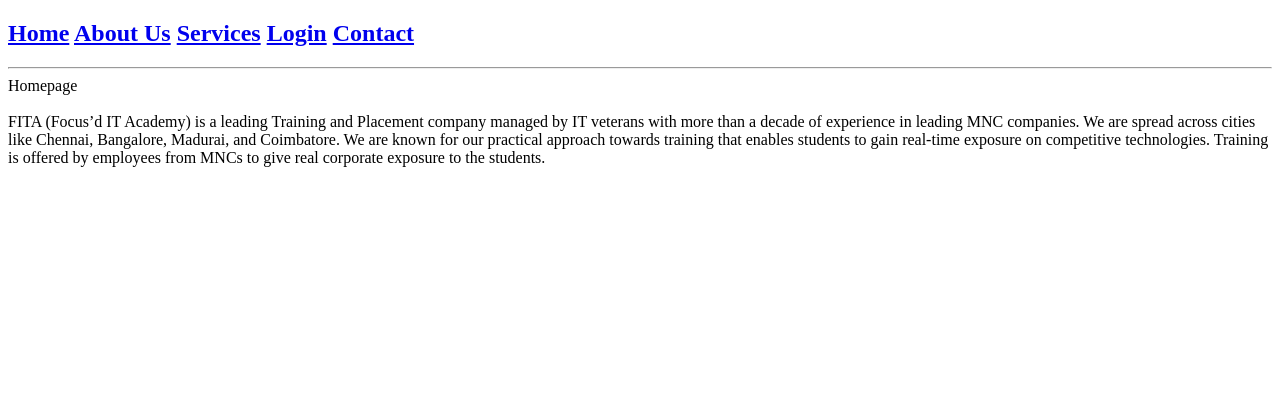
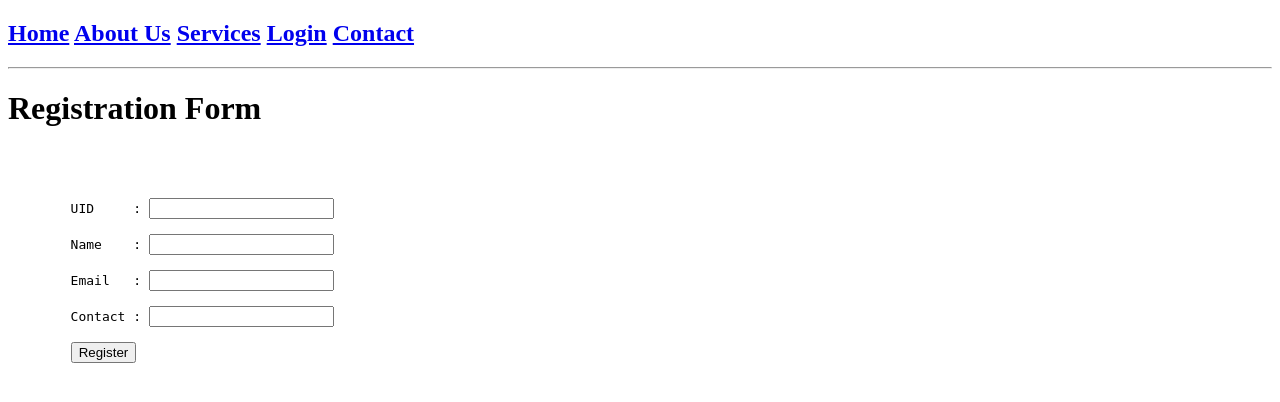
Before and after one commit to VigneshSahoo/Arch, a Django app: page / in a window 1280 px wide. Shown: the top 402 px of the page. Run offline with Django 4.2, Linux system fonts and the light colour scheme.

Commit message:
Created models.

```diff
--- a/website/data_file.py
+++ /dev/null
@@ -1,13 +0,0 @@
-services_offered = [
-    'Interior Designing',
-    'Landscape',
-    'Constructions',
-    'Rework',
-    '2D/3D Floor Plans'
-]
-
-intro = ('FITA (Focus’d IT Academy) is a leading Training and Placement company managed by IT veterans with more than '
-         'a decade of experience in leading MNC companies. We are spread across cities like Chennai, Bangalore, '
-         'Madurai, and Coimbatore. We are known for our practical approach towards training that enables students to '
-         'gain real-time exposure on competitive technologies. Training is offered by employees from MNCs to give '
-         'real corporate exposure to the students.')
--- a/website/templates/index.html
+++ b/website/templates/index.html
@@ -7,10 +7,19 @@
     <title>Home</title>
 </head>
 <body>
-Homepage
+<h1>Registration Form</h1>
 <br>
 <br>
-{{ intro }}
+<form name="register" method="POST" action="" >
+    {% csrf_token %}
+    <pre>
+        UID     : <input type="text" name="tu_id" value="" width="200"><br>
+        Name    : <input type="text" name="tu_name" value="" width="200"><br>
+        Email   : <input type="text" name="tu_email" value="" width="200"><br>
+        Contact : <input type="text" name="tu_contact" value="" width="200"><br>
+        <input type="submit" name="reg" value="Register" width="300" height="100">
+    </pre>
+</form>
 </body>
 {% endblock %}
 </html>
--- a/website/views.py
+++ b/website/views.py
@@ -1,10 +1,17 @@
 from django.shortcuts import render
-from . import data_file
+from . import models
 
 
 def index_page(request):
-    context = {'intro': data_file.intro}
-    return render(request, 'index.html', context)
+    if request.method == 'POST':
+        vu_id = request.POST.get('tu_id')
+        vu_name = request.POST.get('tu_name')
+        vu_email = request.POST.get('tu_email')
+        vu_contact = request.POST.get('tu_contact')
+        us = models.User(u_id=vu_id, u_name=vu_name, u_email=vu_email, u_contact=vu_contact)
+        if us is not None:
+            us.save()
+    return render(request, 'index.html')
 
 
 def about_us(request):
@@ -12,7 +19,8 @@
 
 
 def services_off(request):
-    context = {'services': data_file.services_offered}
+    data = models.Services.objects.all()
+    context = {'data': data}
     return render(request, 'services.html', context)
 
 
```
Also changed, not shown: website/models.py (added, +31 -0 lines), website/settings.py (+7 -2 lines), website/templates/services.html (+4 -3 lines).
